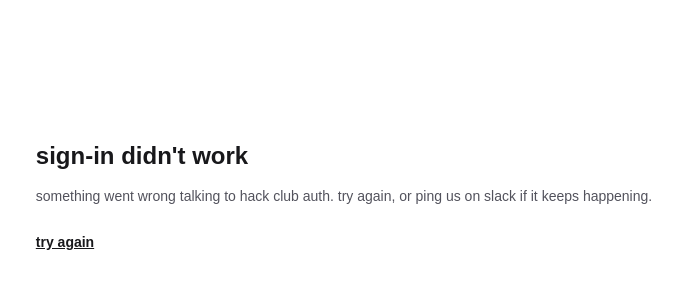
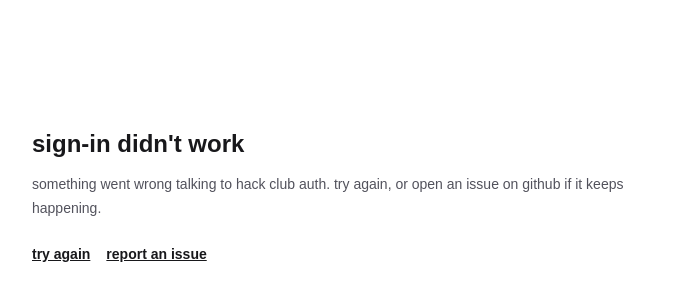
Before and after one commit to EDRipper/curb, a Next.js app: page /login-error in a window 1280 px wide. Shown: the part 204-504 px from the top of the page, without its empty margins (296-975 px from the left). Built offline with nearby package versions, Linux system fonts and the light colour scheme.

Commit message:
fix real bug: sign out didn't actually clear the session cookie (path mismatch), add branded 404 page, fix dead slack link on error page

```diff
--- a/app/OAuth/callback/route.ts
+++ b/app/OAuth/callback/route.ts
@@ -11,7 +11,7 @@
 
   const cookieStore = await cookies();
   const expectedState = cookieStore.get(STATE_COOKIE)?.value;
-  cookieStore.delete(STATE_COOKIE);
+  cookieStore.delete({ name: STATE_COOKIE, path: "/" });
 
   if (!code || !state || !expectedState || state !== expectedState) {
     return NextResponse.redirect(
--- a/app/login-error/page.tsx
+++ b/app/login-error/page.tsx
@@ -5,12 +5,20 @@
     <div className="mx-auto flex min-h-screen max-w-2xl flex-col justify-center px-6 text-zinc-900">
       <h1 className="text-2xl font-bold">sign-in didn&apos;t work</h1>
       <p className="mt-3 text-sm leading-6 text-zinc-600">
-        something went wrong talking to hack club auth. try again, or ping
-        us on slack if it keeps happening.
+        something went wrong talking to hack club auth. try again, or open
+        an issue on github if it keeps happening.
       </p>
-      <Link href="/login" className="mt-6 text-sm font-semibold underline">
-        try again
-      </Link>
+      <div className="mt-6 flex gap-4">
+        <Link href="/login" className="text-sm font-semibold underline">
+          try again
+        </Link>
+        <a
+          href="https://github.com/EDRipper/curb/issues"
+          className="text-sm font-semibold underline"
+        >
+          report an issue
+        </a>
+      </div>
     </div>
   );
 }
--- a/app/logout/route.ts
+++ b/app/logout/route.ts
@@ -4,6 +4,6 @@
 
 export async function GET(request: Request) {
   const cookieStore = await cookies();
-  cookieStore.delete(SESSION_COOKIE);
+  cookieStore.delete({ name: SESSION_COOKIE, path: "/" });
   return NextResponse.redirect(new URL("/", request.url));
 }
--- /dev/null
+++ b/app/not-found.tsx
@@ -0,0 +1,15 @@
+import Link from "next/link";
+
+export default function NotFound() {
+  return (
+    <div className="mx-auto flex min-h-screen max-w-2xl flex-col justify-center px-6 text-zinc-900">
+      <h1 className="text-2xl font-bold">page not found</h1>
+      <p className="mt-3 text-sm leading-6 text-zinc-600">
+        nothing here. probably a bad link.
+      </p>
+      <Link href="/" className="mt-6 text-sm font-semibold underline">
+        back to curb
+      </Link>
+    </div>
+  );
+}
```
